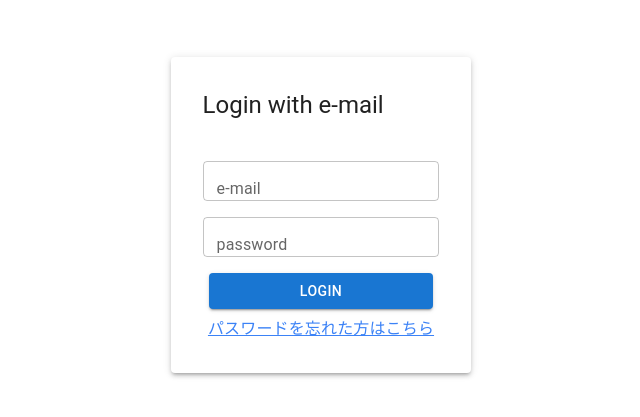
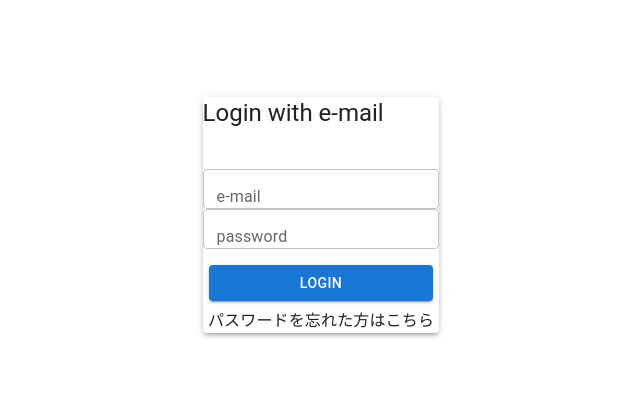
Before and after one commit to hackathon-B/Frontend, a React (Vite) app: page /login in a window 1280 px wide. Shown: the part 217-634 px from the top of the page, without its empty margins (319-959 px from the left). Built offline with nearby package versions, Linux system fonts and the light colour scheme.

Commit message:
細かいところ

```diff
--- a/index.html
+++ b/index.html
@@ -5,7 +5,7 @@
     <link rel="icon" type="image/svg+xml" href="/vite.svg" />
     <meta name="viewport" content="width=device-width, initial-scale=1.0" />
     <link href="./output.css" rel="stylesheet">
-    <title>Fucavo</title>
+    <title>Fucabo</title>
   </head>
   <body>
     <div id="root"></div>
--- a/src/components/Header.jsx
+++ b/src/components/Header.jsx
@@ -21,7 +21,7 @@ function Header() {
   return (
     <>
         <AppBar position="fixed" color="primary" sx={{ height: '40px' }}>
-            <Toolbar sx={{ justifyContent: 'flex-end', paddingRight: '32px' }}>
+            <Toolbar sx={{ justifyContent: 'flex-end', paddingRight: '32px' , alignItems: 'center' }}>
 
                 <a> ここにemailを表示 </a>
 
--- a/src/pages/LoginPage.jsx
+++ b/src/pages/LoginPage.jsx
@@ -24,13 +24,14 @@ function LoginPage() {
 
     return (
         <>
-            <Box className="p-4" sx={{ display: 'flex', justifyContent: 'center', alignItems: 'center', minHeight: '100vh' }}>
-                <Paper elevation={3} className="p-8 max-w-md mx-auto" sx={{ marginTop: 8 }}>
+            <Box sx={{ display: 'flex', justifyContent: 'center', alignItems: 'center', minHeight: '100vh' }}>
+                <Paper elevation={3} sx={{ marginTop: 8 }}>
+
                     <Typography variant="h5" gutterBottom sx={{ paddingBottom: '2rem' }}>
                         Login with e-mail
                     </Typography>
 
-                    <Box component="form" className="space-y-4" sx={{ display: 'flex', flexDirection: 'column', alignItems: 'center' }}>
+                    <Box component="form" sx={{ display: 'flex', flexDirection: 'column', alignItems: 'center' }}>
                         <TextField
                             id="email"
                             label="e-mail"
@@ -53,21 +54,23 @@ function LoginPage() {
                             required
                             InputLabelProps={{ required: false }}
                             sx={{ '& .MuiInputBase-input': { padding: '1ex' }}}
-
                         />
 
                         <Box sx={{ display: 'flex', flexDirection: 'column', alignItems: 'center', gap: 1, marginTop: 2 }}>
+
                             <Button variant="contained" color="primary" type="submit" sx={{ width: '16em' }}>
                                 Login
                             </Button>
+
                             <Typography
                                 component="a"
                                 href="#"
-                                className="text-sm text-blue-500 underline hover:text-blue-700"
                             >
                                 パスワードを忘れた方はこちら
                             </Typography>
+
                         </Box>
+
                     </Box>
                 </Paper>
             </Box>
```
